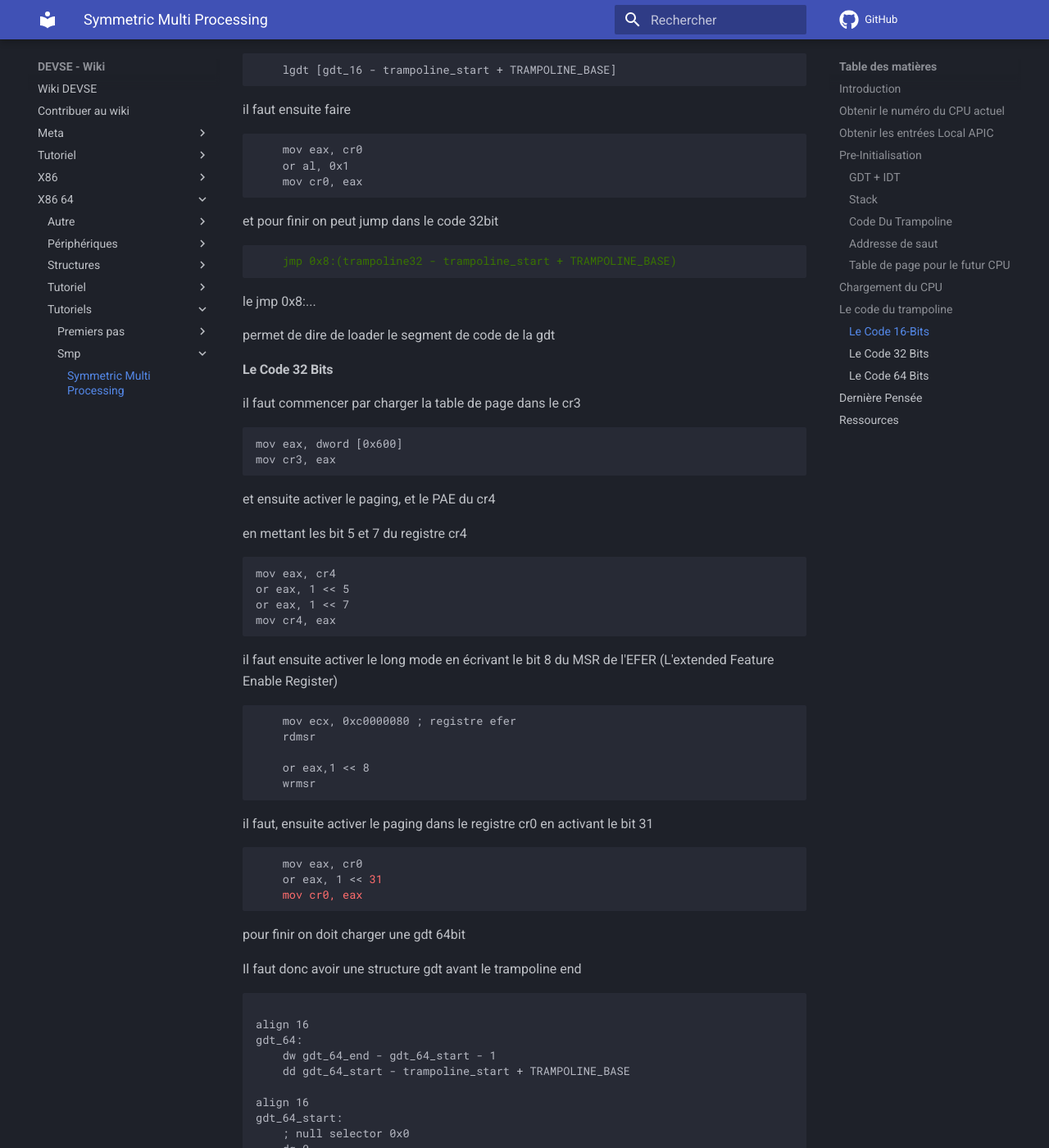
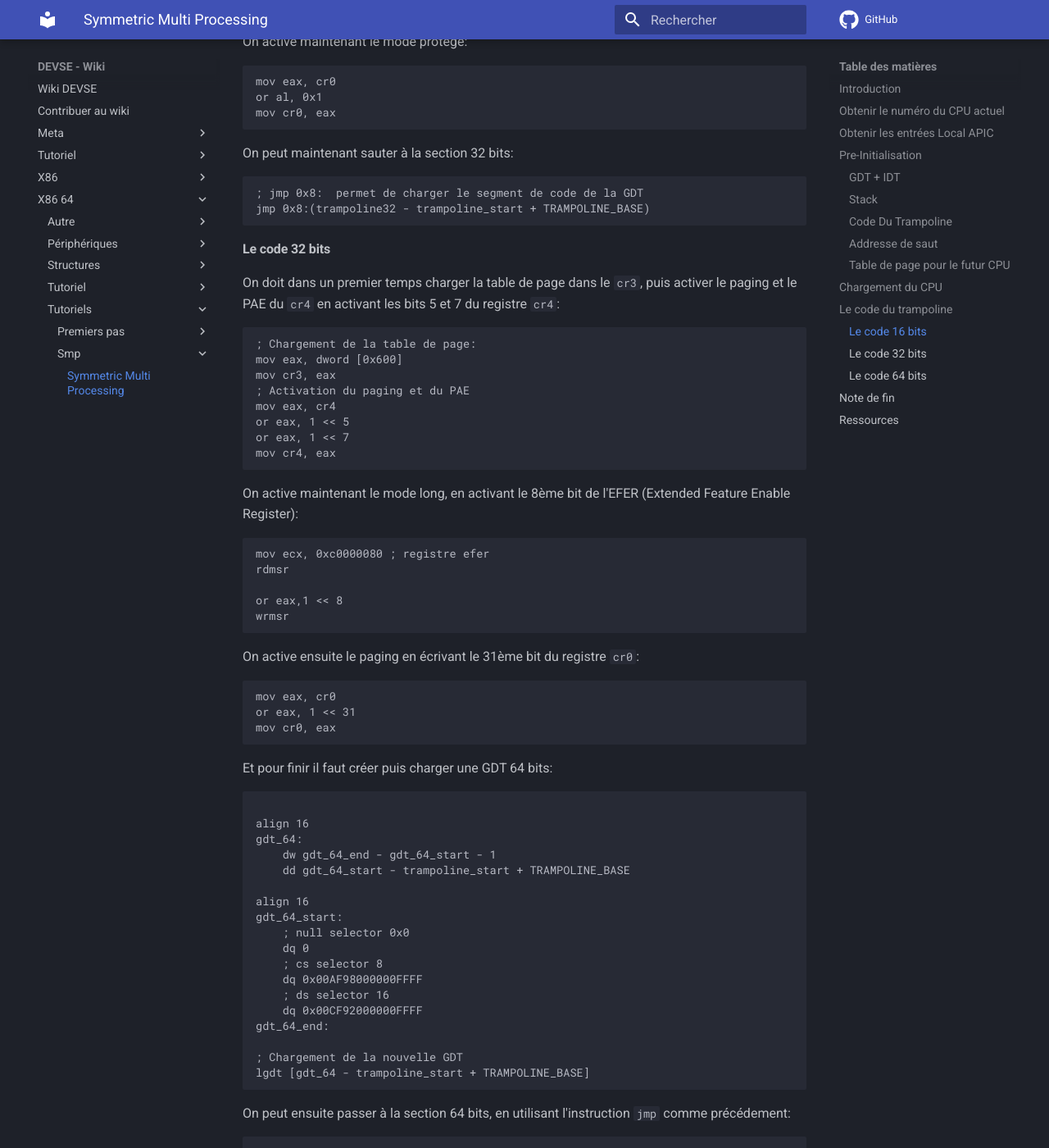
Before and after one commit to devse-org/wiki, an MkDocs documentation site: the page built from docs/x86_64/tutoriels/smp/SMP.md, in a window 1280 px wide and 1400 px high, scrolled down 5737 px. Shown: the whole window at 82% size. Built offline with MkDocs 1.6.1 and Material for MkDocs 9.7.7, drawn with Linux system fonts in a browser that asks for light colours; nearby versions of some CDN libraries; comment, search, counter and statistics services are not loaded; some of the changed text lies outside the part shown.

Commit message:
Update SMP.md

````diff
--- a/docs/x86_64/tutoriels/smp/SMP.md
+++ b/docs/x86_64/tutoriels/smp/SMP.md
@@ -124,7 +124,7 @@ memcpy((void *)TRAMPOLINE_START, &trampoline_start, trampoline_len);
 ```
 et dans le code assembleur on spécifie le code trampoline avec:
 
-```asm
+```intel
 trampoline_start:
     ; code du trampoline
 trampoline_end:
@@ -165,7 +165,7 @@ write(icr1, 0x600 | ((uint32_t)trampoline_addr / 4096));
 
 Pour commencer on peut simplement utiliser le code suivant, qui envoie le caractère `a` sur le port `COM0`. Ce code est bien sûr temporaire, mais permet de vérifier que le nouveau CPU démarre correctement.
 
-```asm
+```intel
 mov al, 'a'
 mov dx, 0x3F8
 out dx, al
@@ -173,46 +173,41 @@ out dx, al
 
 Lorsque le CPU est initialisé il est en 16 bits, il le sera donc aussi lors de l'exécution du trampoline. Il faut donc penser à modifier la configuration du CPU pour le passer en 64 bits. On aura donc 3 parties dans le trampoline: pour passer de 16 à 32 bits, puis de 32 à 64 bits et enfin le trampoline final en 64 bits:
 
-```asm
-[bits 16]
+```intel
+[16 bits]
 trampoline_start:
 
 trampoline_16:
     ;...
 
-[bits 32]
+[32 bits]
 trampoline_32:
     ;...
 
-[bits 64]
+[64 bits]
 trampoline_64:
     ;...
 
 trampoline_end:
 ```
 
-#### Le Code 16-Bits
+#### Le code 16 bits
 
 On commence par passer de 16 bits à 32 vits, pour ça il faut initialiser une nouvelle GDT et mettre le bit 0 du `cr0` à 1 pour activer le mode protégé:
 
-```asm
-    cli ; On désactive les interrupt, c'est important pendant le passage de 6 à 32 bits
-    mov ax, 0x0 ; On initialise tous les retistres à 0
-    mov ds, ax
-    mov es, ax
-    mov fs, ax
-    mov gs, ax
-    mov ss, ax
+```intel
+cli ; On désactive les interrupt, c'est important pendant le passage de 6 à 32 bits
+mov ax, 0x0 ; On initialise tous les retistres à 0
+mov ds, ax
+mov es, ax
+mov fs, ax
+mov gs, ax
+mov ss, ax
 ```
 
+On doit créer une GDT pour le 16 bits, on procède donc ainsi:
 
-
-__pour le chargement de la gdt__
-
-il faut que avant le trampoline_end il y ait une structure de gdt pour le 16bit
-
-il faut alors :
-```asm
+```intel
 align 16
 gdt_16:
     dw gdt_16_end - gdt_16_start - 1
@@ -229,72 +224,62 @@ gdt_16_start:
 gdt_16_end:
 ```
 
-et dans le code on peut faire
+Et on doit maintenant charger cette GDT:
 
-```asm
-    lgdt [gdt_16 - trampoline_start + TRAMPOLINE_BASE]
+```intel
+lgdt [gdt_16 - trampoline_start + TRAMPOLINE_BASE]
 ```
 
-il faut ensuite faire
+On active maintenant le mode protégé:
 
-```asm
-    mov eax, cr0
-    or al, 0x1
-    mov cr0, eax
+```intel
+mov eax, cr0
+or al, 0x1
+mov cr0, eax
 ```
 
-et pour finir on peut jump dans le code 32bit
+On peut maintenant sauter à la section 32 bits:
 
+```intel
+; jmp 0x8:  permet de charger le segment de code de la GDT
+jmp 0x8:(trampoline32 - trampoline_start + TRAMPOLINE_BASE)
 ```
-    jmp 0x8:(trampoline32 - trampoline_start + TRAMPOLINE_BASE)
-```
-le jmp 0x8:...
 
-permet de dire de loader le segment de code de la gdt
+#### Le code 32 bits
 
+On doit dans un premier temps charger la table de page dans le `cr3`, puis activer le paging et le PAE du `cr4` en activant les bits 5 et 7 du registre `cr4`:
 
-#### Le Code 32 Bits
-
-il faut commencer par charger la table de page dans le cr3
-
-```asm
+```intel
+; Chargement de la table de page:
 mov eax, dword [0x600]
 mov cr3, eax
-```
-et ensuite activer le paging, et le PAE du cr4
-
-en mettant les bit 5 et 7 du registre cr4
-
-```asm
+; Activation du paging et du PAE
 mov eax, cr4
 or eax, 1 << 5
 or eax, 1 << 7
 mov cr4, eax
 ```
 
-il faut ensuite activer le long mode en écrivant le bit 8 du MSR de l'EFER
-(L'extended Feature Enable Register)
+On active maintenant le mode long, en activant le 8ème bit de l'EFER (Extended Feature Enable Register):
 
-```asm
-    mov ecx, 0xc0000080 ; registre efer
-    rdmsr
+```intel
+mov ecx, 0xc0000080 ; registre efer
+rdmsr
 
-    or eax,1 << 8
-    wrmsr
+or eax,1 << 8
+wrmsr
 ```
 
-il faut, ensuite activer le paging dans le registre cr0 en activant le bit 31
+On active ensuite le paging en écrivant le 31ème bit du registre `cr0`:
 
-```
-    mov eax, cr0
-    or eax, 1 << 31
-    mov cr0, eax
+```intel
+mov eax, cr0
+or eax, 1 << 31
+mov cr0, eax
 ```
 
-pour finir on doit charger une gdt 64bit
-
-Il faut donc avoir une structure gdt avant le trampoline end
-```asm
+Et pour finir il faut créer puis charger une GDT 64 bits:
+```intel
 
 align 16
 gdt_64:
@@ -310,83 +295,65 @@ gdt_64_start:
     ; ds selector 16
     dq 0x00CF92000000FFFF
 gdt_64_end:
-```
-et donc charget la gdt
-```asm
 
+; Chargement de la nouvelle GDT
 lgdt [gdt_64 - trampoline_start + TRAMPOLINE_BASE]
-
 ```
 
-et pour passer au 64bit on doit jump comme ceci
-```
-    jmp 8:(trampoline64 - trampoline_start + TRAMPOLINE_BASE)
+On peut ensuite passer à la section 64 bits, en utilisant l'instruction `jmp` comme précédement:
+```intel
+jmp 8:(trampoline64 - trampoline_start + TRAMPOLINE_BASE)
 ```
 ceci met le code segment à 8
 
 
-#### Le Code 64 Bits
+#### Le code 64 bits
 
-en 64 bit il faut setup les registres ds/ss/es/ par rapport à votre gdt
+On commence par définir les valeurs des registre `ds`, `ss` et `es` en fonction de la nouvelle GDT:
 
-```
-    mov ax, 0x10
-    mov ds, ax
-    mov es, ax
-    mov ss, ax
-    mov ax, 0x0
-    mov fs, ax
-    mov gs, ax
+```intel
+mov ax, 0x10
+mov ds, ax
+mov es, ax
+mov ss, ax
+mov ax, 0x0
+mov fs, ax
+mov gs, ax
 ```
 
-il faut ensuite charger la gdt/ et l'idt
-par rapport au addresse de stockage utilisé
-```
+Et on charge ensuite la GDT, l'IDT et la stack au bon endroit:
+
+```intel
+; Chargement de la GDT
 lgdt [0x580]
+; Chargement de l'IDT
 lidt [0x590]
-```
-
-on doit aussi charger la stack
-
-```
+; Chargement de la stack
 mov rsp, [0x570]
 mov rbp, 0x0
 ```
-on doit ensuite passer du code copié du trempoline au code physique
-donc on doit faire
+On doit ensuite passer du code trampoline au code physique à exécuter sur ce nouveau CPU. C'est à ce moment que on doit activer certains bits de `cr4` et `cr0` et surtout le SSE!
 
-```
-    jmp virtual_code
+```intel
+jmp virtual_code
 
 virtual_code:
-```
-
-dans le virtual code on doit activer certains bit de cr4 et cr0
-__si vous voulez le sse, vous devez l'activer ici__
-
-il faut donc activer le bit 1 et désactiver le 2 du registre cr0 pour le monitoring du multi processor et l'émulation
-
-```
     mov rax, cr0
+    ; Activation du monitoring de multi-processeur et de l'émulation
     btr eax, 2
     bts eax, 1
     mov cr0, rax
 ```
 
-il faut pour terminer l'initialisation du smp faire
-
-```
+Enfin, pour terminer l'initialisation de ce nouveau CPU il faut finir par:
+```intel
     mov rax, [0x610]
     jmp rax
 ```
 
+## Note de fin
 
-maintenant vous avez un cpu d'initialisé !
-
-## Dernière Pensée
-
-mais il reste encore beaucoup de chose à faire !
-un système de lock, mettre à jour le multitasking, initialiser les cpu avec une gdt/idt/... unique etc...
+Le nouveau CPU est maintenant fonctionnel, mais ce n'est pas encore fini, il faut mettre en place un système de lock pour la communication inter-CPU, mettre à jour le multitasking pour utiliser ce nouveau CPU, charger une GDT, un IDT et une stack unique...
 
 ## Ressources
 
````
Also changed, not shown: other parts of docs/x86_64/tutoriels/smp/SMP.md (+3 -3 lines).
